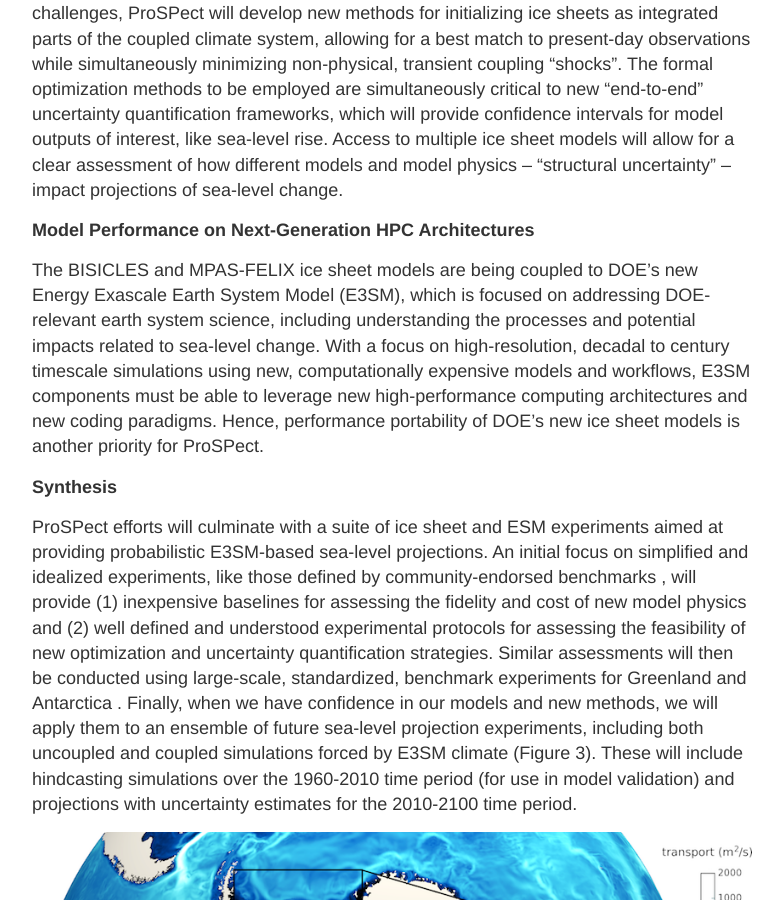
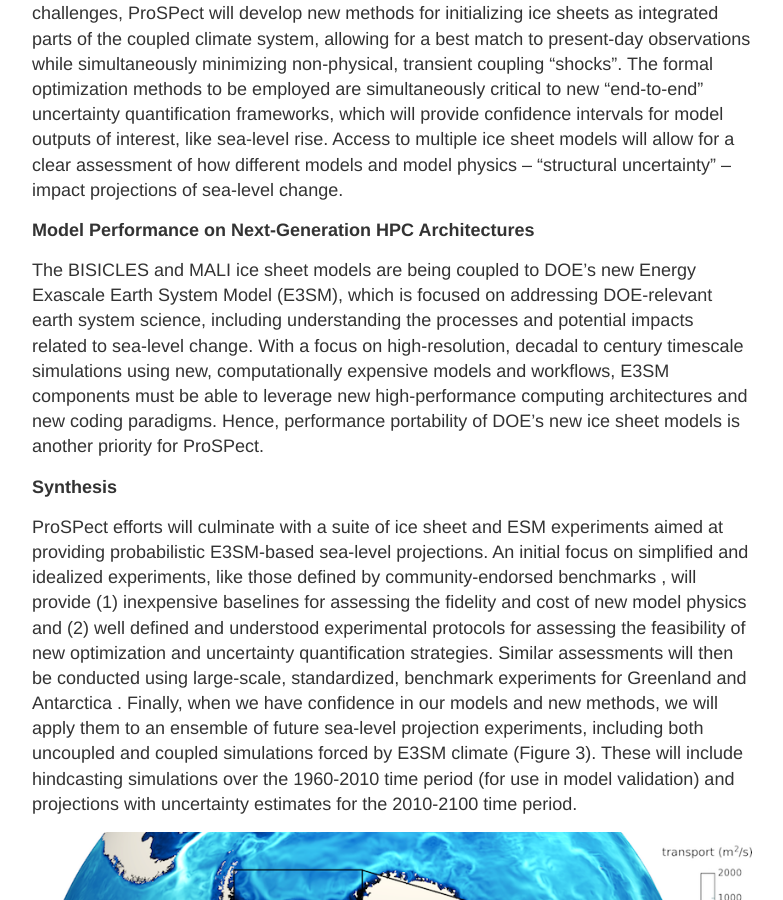
Before and after one commit to SLE-E3SM/SLE-E3SM.github.io, a Jekyll site: the page built from about.md, in a window 1280 px wide and 900 px high, scrolled down 762 px. Shown: the whole window, without its empty margins (248-1031 px from the left). Built offline with Jekyll 4.4.1, drawn with Linux system fonts in a browser that asks for light colours.

Commit message:
Update about.md

```diff
--- a/about.md
+++ b/about.md
@@ -17,7 +17,7 @@ A major challenge associated with using ESMs to project sea-level changes is the
 
 **Model Performance on Next-Generation HPC Architectures**
 
-The BISICLES and MPAS-FELIX ice sheet models are being coupled to DOE’s new Energy Exascale Earth System Model (E3SM), which is focused on addressing DOE-relevant earth system science, including understanding the processes and potential impacts related to sea-level change. With a focus on high-resolution, decadal to century timescale simulations using new, computationally expensive models and workflows, E3SM components must be able to leverage new high-performance computing architectures and new coding paradigms. Hence, performance portability of DOE’s new ice sheet models is another priority for ProSPect.
+The BISICLES and MALI ice sheet models are being coupled to DOE’s new Energy Exascale Earth System Model (E3SM), which is focused on addressing DOE-relevant earth system science, including understanding the processes and potential impacts related to sea-level change. With a focus on high-resolution, decadal to century timescale simulations using new, computationally expensive models and workflows, E3SM components must be able to leverage new high-performance computing architectures and new coding paradigms. Hence, performance portability of DOE’s new ice sheet models is another priority for ProSPect.
 
 **Synthesis**
 
```
